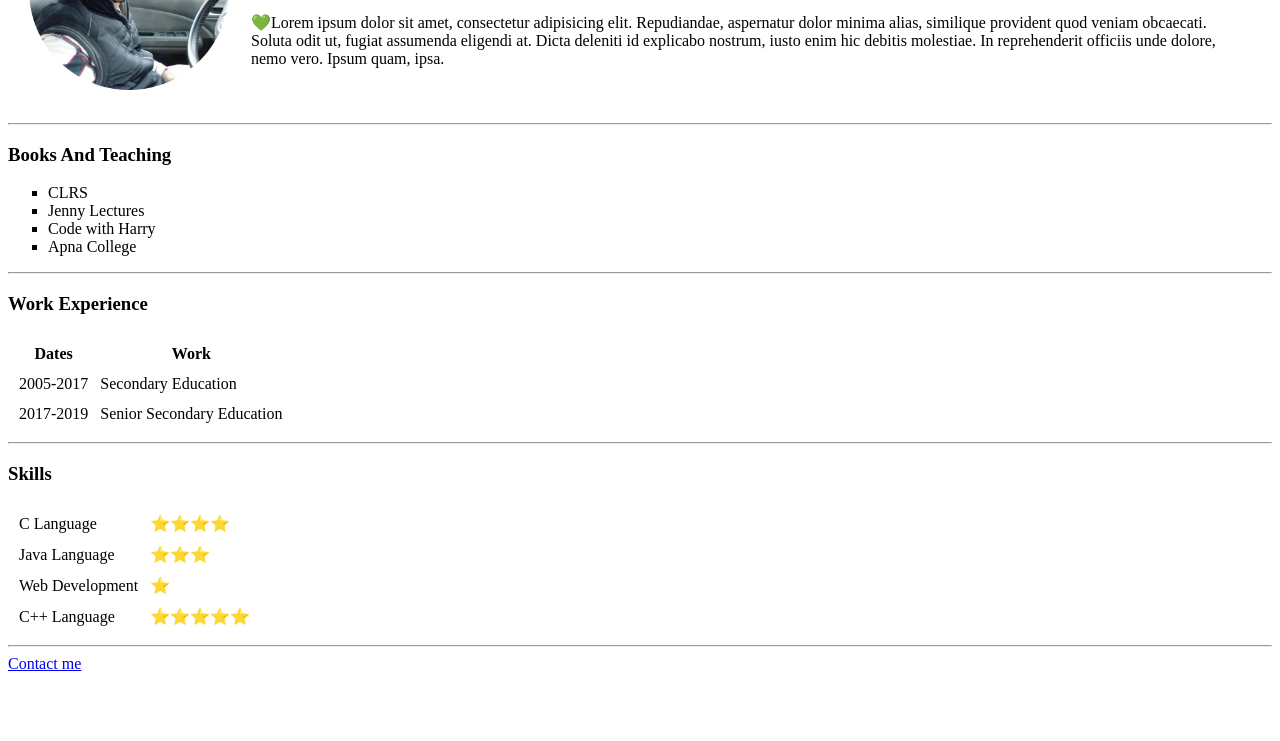
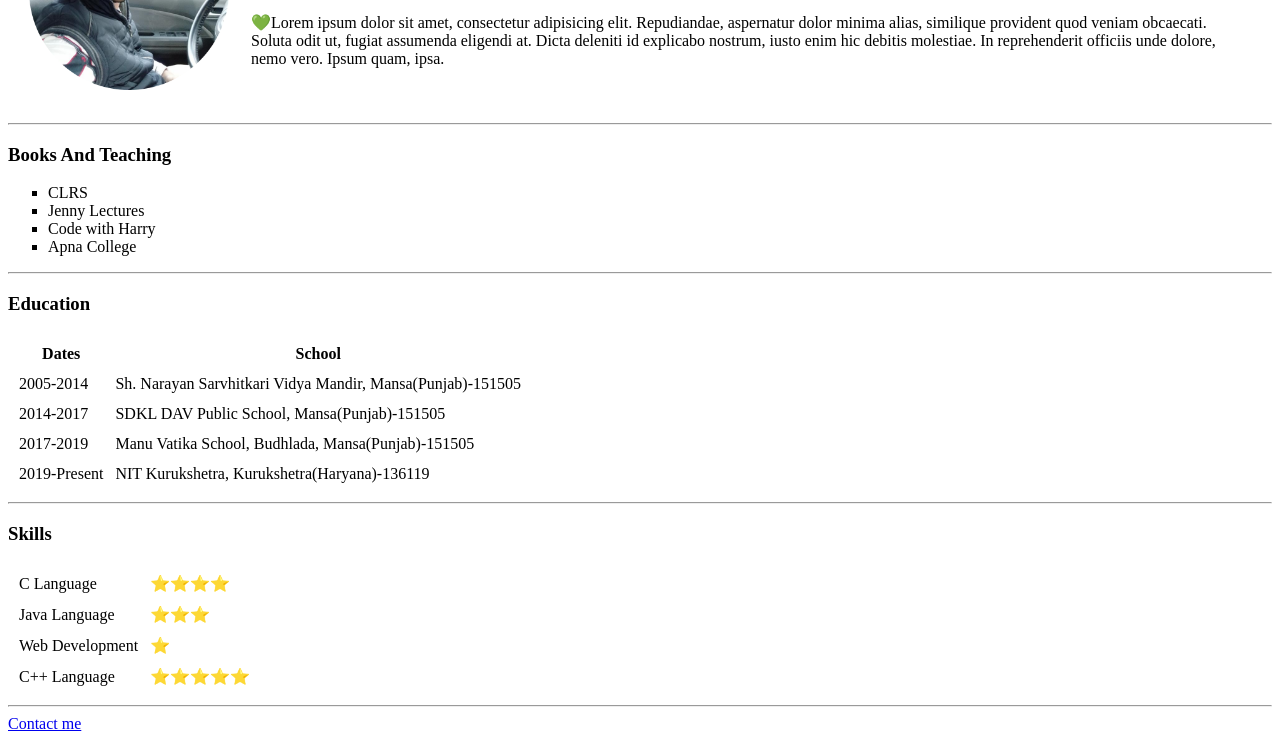
Before and after one commit to coder-saab001/cv, a plain HTML site: page index.html in a window 1280 px wide. Shown: the part 139-880 px from the top of the page. Before the commit the page ends 820 px from the top, so only its background shows below. Drawn offline with Linux system fonts and the light colour scheme.

Commit message:
Update index.html

```diff
--- a/index.html
+++ b/index.html
@@ -25,20 +25,28 @@
         <li>Apna College</li>
     </ul>
     <hr>
-    <h3>Work Experience</h3>
+    <h3>Education</h3>
     <table cellspacing="10">
         <thead>
             <th>Dates</th>
-            <th>Work</th>
+            <th>School</th>
         </thead>
         <tbody>
             <tr>
-                <td>2005-2017</td>
-                <td>Secondary Education</td>
+                <td>2005-2014</td>
+                <td>Sh. Narayan Sarvhitkari Vidya Mandir, Mansa(Punjab)-151505</td>
+            </tr>
+            <tr>
+                <td>2014-2017</td>
+                <td>SDKL DAV Public School, Mansa(Punjab)-151505</td>
             </tr>
             <tr>
                 <td>2017-2019</td>
-                <td>Senior Secondary Education</td>
+                <td>Manu Vatika School, Budhlada, Mansa(Punjab)-151505</td>
+            </tr>
+            <tr>
+                <td>2019-Present</td>
+                <td>NIT Kurukshetra, Kurukshetra(Haryana)-136119</td>
             </tr>
         </tbody>
     </table>
```
